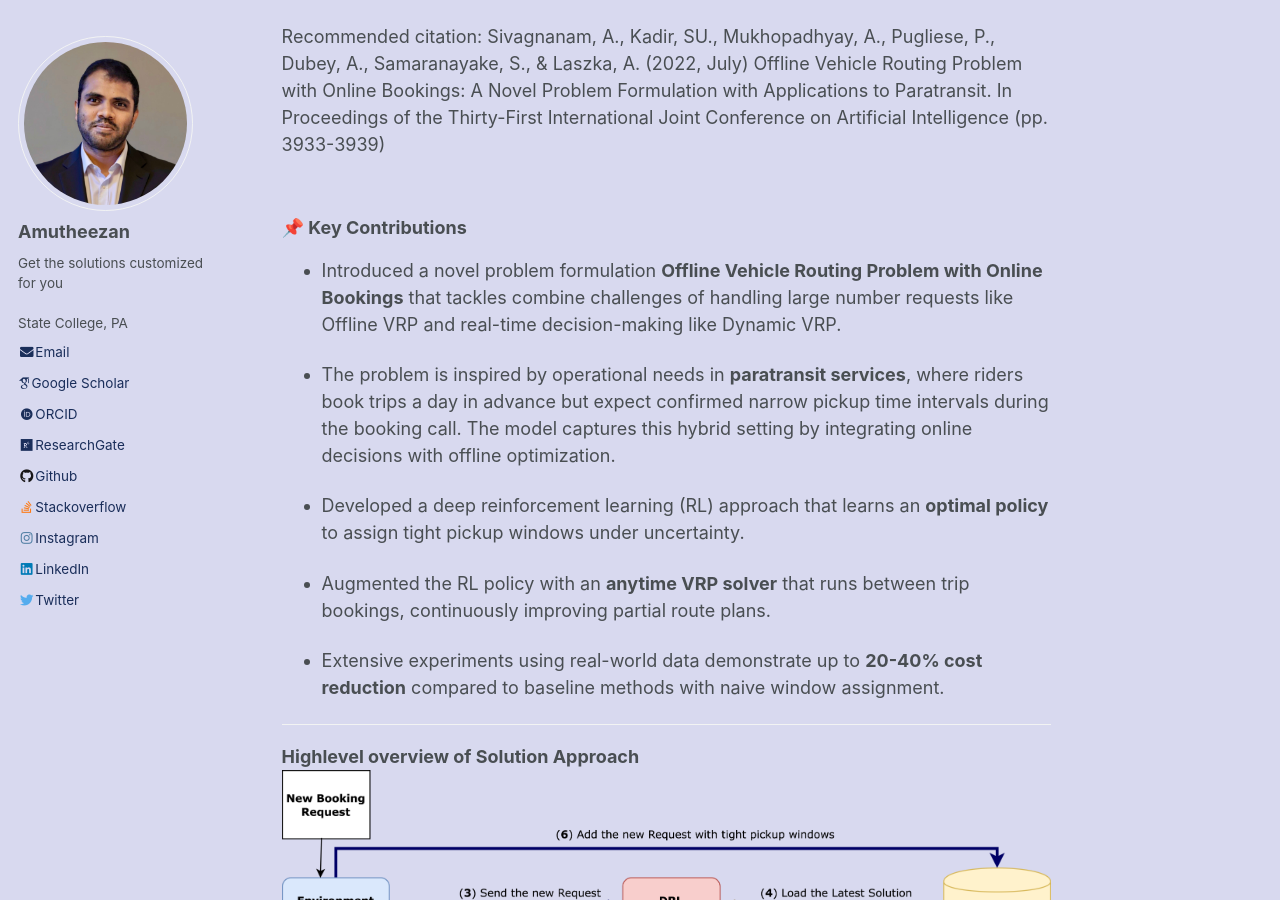
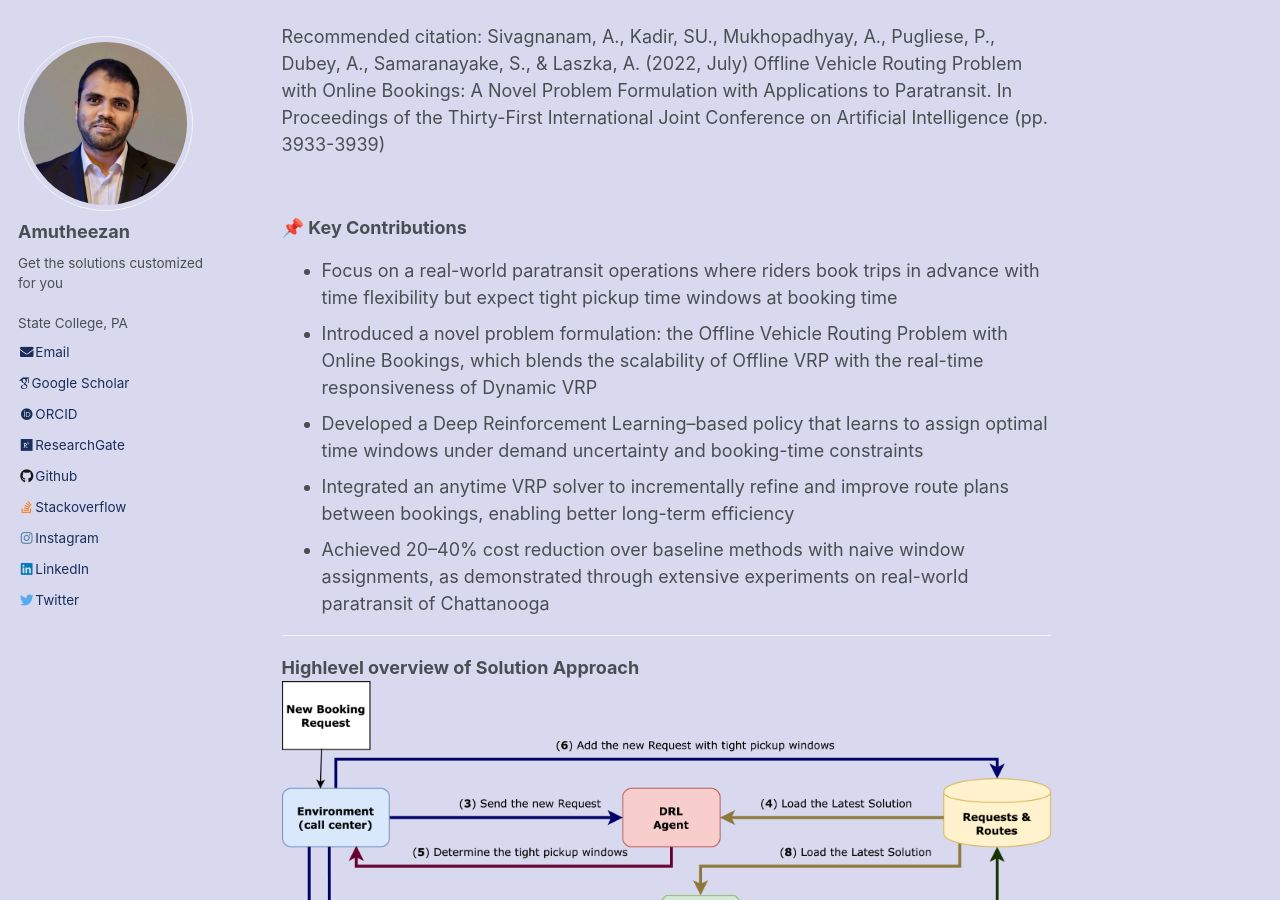
Before and after one commit to Amutheezan/amutheezan.github.io, a Jekyll site: the page built from _projects/2022-07-29-paratransit.md, in a window 1280 px wide and 900 px high, scrolled down 192 px. Built offline with Jekyll 4.4.1, drawn with Linux system fonts in a browser that asks for light colours; some web fonts are replaced.

Commit message:
Update 2022-07-29-paratransit.md

```diff
--- a/_projects/2022-07-29-paratransit.md
+++ b/_projects/2022-07-29-paratransit.md
@@ -9,15 +9,11 @@ citation: 'Sivagnanam, A., Kadir, SU., Mukhopadhyay, A., Pugliese, P., Dubey, A.
 ---
 ### 📌 Key Contributions
 
-* Introduced a novel problem formulation **Offline Vehicle Routing Problem with Online Bookings** that tackles combine challenges of handling large number requests like Offline VRP and real-time decision-making like Dynamic VRP.
-
-* The problem is inspired by operational needs in **paratransit services**, where riders book trips a day in advance but expect confirmed narrow pickup time intervals during the booking call. The model captures this hybrid setting by integrating online decisions with offline optimization.
-
-* Developed a deep reinforcement learning (RL) approach that learns an **optimal policy** to assign tight pickup windows under uncertainty.
-
-* Augmented the RL policy with an **anytime VRP solver** that runs between trip bookings, continuously improving partial route plans.
-
-* Extensive experiments using real-world data demonstrate up to **20-40% cost reduction** compared to baseline methods with naive window assignment.
+* Focus on a real-world paratransit operations where riders book trips in advance with time flexibility but expect tight pickup time windows at booking time
+* Introduced a novel problem formulation: the Offline Vehicle Routing Problem with Online Bookings, which blends the scalability of Offline VRP with the real-time responsiveness of Dynamic VRP
+* Developed a Deep Reinforcement Learning–based policy that learns to assign optimal time windows under demand uncertainty and booking-time constraints
+* Integrated an anytime VRP solver to incrementally refine and improve route plans between bookings, enabling better long-term efficiency
+* Achieved 20–40% cost reduction over baseline methods with naive window assignments, as demonstrated through extensive experiments on real-world paratransit of Chattanooga
 
 ---
 
```
